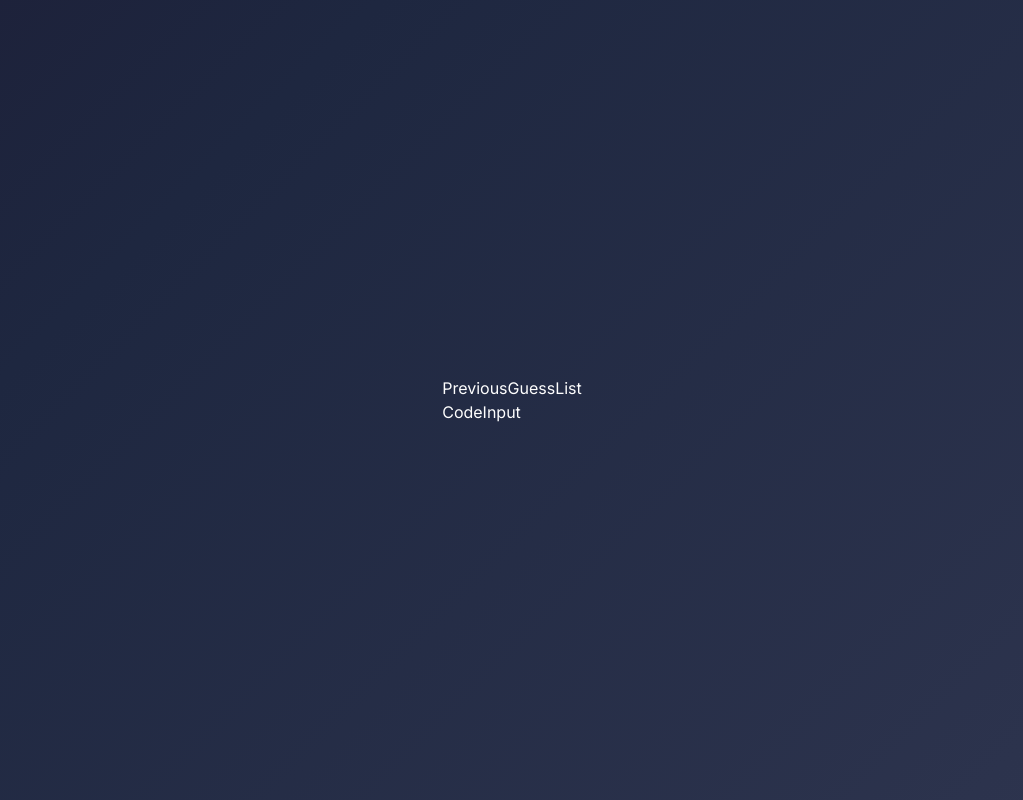
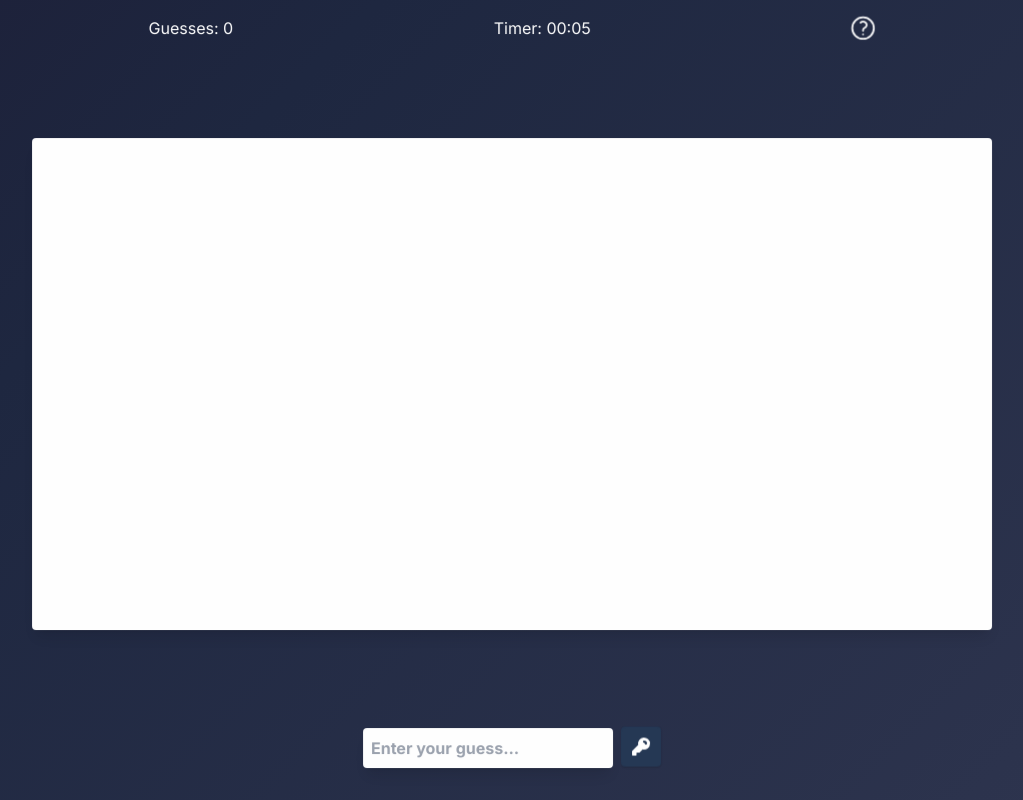
Before and after one commit to Oelshehawi/CrackTheCode, a Next.js app: page /SinglePlayer in a window 1280 px wide. Shown: the whole page, without its empty margins (128-1151 px from the left). Built offline with nearby package versions, Linux system fonts and the light colour scheme.

Commit message:
style: codeinput and previousguesslist styles and animation

```diff
--- a/app/SinglePlayer/page.tsx
+++ b/app/SinglePlayer/page.tsx
@@ -1,19 +1,38 @@
 'use client';
+import { useState, useEffect } from 'react';
 import FadeTransition from '../ui/FadeTransition';
 import AnimatedText from '../ui/AnimatedText';
 import PreviousGuessList from '../ui/singlePlayer/PreviousGuessList';
 import CodeInput from '../ui/singlePlayer/CodeInput';
+import Header from '../ui/singlePlayer/Header';
+import { createCode, checkGuess } from '@/lib/data';
 
 export default function SinglePlayer() {
+  const [code, setCode] = useState<number[]>([]);
+  const [guess, setGuess] = useState<number[]>([]);
+
+  useEffect(() => {
+    setCode(createCode());
+  }, []);
+
+  useEffect(() => {
+    if (checkGuess(guess) === true) {
+      // Handle correct guess logic
+    }
+  }, [guess]);
+
   return (
     <FadeTransition>
-      <div className=' flex flex-col justify-center items-center h-screen'>
+    <div className='flex flex-col h-screen'>
+      <Header />
+      <div className='flex flex-col flex-grow justify-center items-center'>
         <AnimatedText text='Welcome to Single Player Mode!' />
-        <div className='z-0'>
-          <PreviousGuessList />
-          <CodeInput />
-        </div>
+        <PreviousGuessList />
       </div>
-    </FadeTransition>
+      <div className='pb-4 z-20'>
+        <CodeInput />
+      </div>
+    </div>
+  </FadeTransition>
   );
-}
+  }
--- a/app/ui/AnimatedText.tsx
+++ b/app/ui/AnimatedText.tsx
@@ -50,7 +50,7 @@ const AnimatedText: React.FC<AnimatedTextProps> = ({ text }) => {
         initial='offscreen'
         animate={controls}
         variants={textVariants}
-        className='md:text-4xl text-xl font-bold mx-5 bg-white rounded-lg shadow-lg p-4 text-blue'
+        className='md:text-4xl text-xl font-bold mx-5 bg-blue rounded-lg shadow-lg p-4 text-white'
       >
         {text}
       </motion.div>
--- a/app/ui/singlePlayer/CodeInput.tsx
+++ b/app/ui/singlePlayer/CodeInput.tsx
@@ -1,6 +1,49 @@
+import { useState } from 'react';
+import { motion, useAnimation } from 'framer-motion';
+import { KeyIcon } from '@heroicons/react/16/solid'; // Ensure correct import path
 
 export default function CodeInput() {
+  const [guess, setGuess] = useState('');
+  const controls = useAnimation();
+
+  const inputVariants = {
+    hidden: { opacity: 0, y: 20 },
+    visible: { opacity: 1, y: 0 },
+    shake: {
+      x: [0, -10, 10, -10, 10, 0],
+      transition: { duration: 0.5 },
+    },
+  };
+
+  const handleSubmit = () => {
+    if (guess.length !== 4) {
+      controls.start('shake');
+    } else {
+      // Handle valid guess logic here
+      console.log(guess);
+      setGuess('');
+    }
+  };
+
   return (
-    <div>CodeInput</div>
-  )
+    <div className="flex justify-center items-center m-4">
+      <motion.input
+        initial="hidden"
+        animate="visible"
+        variants={inputVariants}
+        transition={{ duration: 0.5 }}
+        className="bg-white rounded p-2 shadow-lg text-blue font-bold outline-none"
+        type="text"
+        inputMode="numeric"
+        pattern="[0-9]*"
+        maxLength={4}
+        value={guess}
+        onChange={(e) => setGuess(e.target.value.replace(/[^0-9]/g, ''))}
+        placeholder="Enter your guess..."
+      />
+      <button onClick={handleSubmit} className="ml-2 p-2 bg-blue rounded shadow flex items-center justify-center animate-bounce">
+        <KeyIcon className="h-6 w-6 text-white" />
+      </button>
+    </div>
+  );
 }
--- /dev/null
+++ b/app/ui/singlePlayer/CountUpTimer.tsx
@@ -0,0 +1,27 @@
+import { useState, useEffect } from 'react';
+
+const CountUpTimer = () => {
+  const [time, setTime] = useState(0);
+
+  useEffect(() => {
+    const interval = setInterval(() => {
+      setTime(prevTime => prevTime + 1);
+    }, 1000);
+
+    return () => clearInterval(interval);
+  }, []);
+
+  const minutes = Math.floor(time / 60);
+  const seconds = time % 60;
+
+  const formattedSeconds = String(seconds).padStart(2, '0');
+  const formattedMinutes = String(minutes).padStart(2, '0');
+
+  return (
+    <div>
+      Timer: {formattedMinutes}:{formattedSeconds}
+    </div>
+  );
+};
+
+export default CountUpTimer;
--- /dev/null
+++ b/app/ui/singlePlayer/Header.tsx
@@ -0,0 +1,15 @@
+import { useState } from 'react';
+import { QuestionMarkCircleIcon } from '@heroicons/react/24/outline';
+import CountUpTimer from './CountUpTimer';
+
+export default function Header() {
+  const [guessesCounter, setGuessesCounter] = useState<number>(0);
+
+  return (
+    <div className='flex flex-row md:justify-evenly justify-between m-4'>
+      <p>Guesses: {guessesCounter}</p>
+      <CountUpTimer />
+      <QuestionMarkCircleIcon className='h-6 w-6 animate-bloop' />
+    </div>
+  );
+}
--- a/app/ui/singlePlayer/PreviousGuessList.tsx
+++ b/app/ui/singlePlayer/PreviousGuessList.tsx
@@ -1,7 +1,21 @@
-
+import { motion } from 'framer-motion';
 
 export default function PreviousGuessList() {
+  const listVariants = {
+    hidden: { opacity: 0 },
+    visible: { opacity: 1 },
+  };
+
   return (
-    <div>PreviousGuessList</div>
-  )
+    <motion.div
+      initial="hidden"
+      animate="visible"
+      variants={listVariants}
+      transition={{ duration: 0.5, delay: 0.2 }}
+      className="bg-white rounded shadow-lg w-3/4 h-3/4"
+    >
+      Previous Guesses
+      {/* You can map over your guesses here */}
+    </motion.div>
+  );
 }
--- /dev/null
+++ b/lib/data.tsx
@@ -0,0 +1,13 @@
+export function createCode(): number[] {
+    let code: number[] = [];
+    for (let i = 0; i < 4; i++) {
+      code.push(Math.floor(Math.random() * 10));
+    }
+
+    return code;
+  }
+
+  export function checkGuess(guess: number[]): boolean {
+
+    return false;
+  }
--- a/package.json
+++ b/package.json
@@ -9,6 +9,7 @@
     "lint": "next lint"
   },
   "dependencies": {
+    "@heroicons/react": "^2.1.1",
     "clsx": "^2.1.0",
     "framer-motion": "^11.0.3",
     "next": "14.1.0",
```
Also changed, not shown: 1 other file (tests, documents, lock files or other folders).
